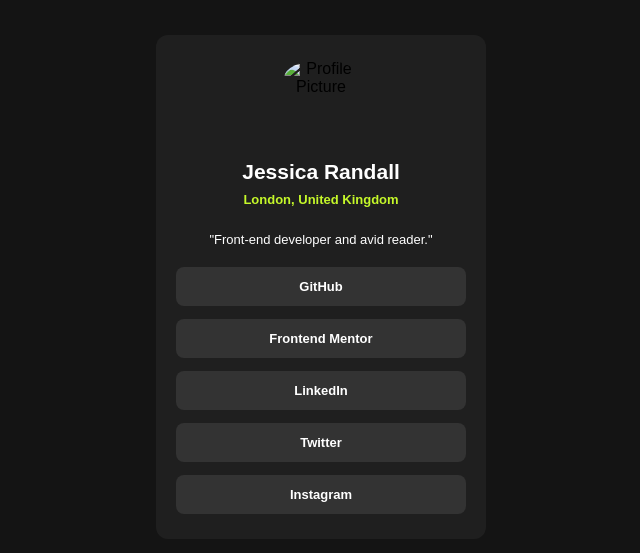
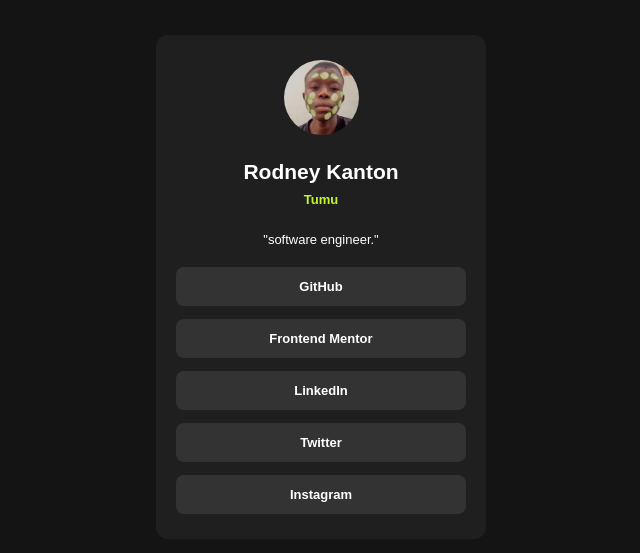
Before and after one commit to kantonrodney952-boop/social-links-profile, a plain HTML site: page index.html in a window 1280 px wide. Shown: the part 113-666 px from the top of the page, without its empty margins (319-959 px from the left). Drawn offline with Linux system fonts and the light colour scheme.

Commit message:
Updated my website design

```diff
--- a/index.html
+++ b/index.html
@@ -15,22 +15,22 @@
 
             <!-- Profile Image -->
             <div class="profile-image">
-                <img src="images/profile.jpg" alt="Profile Picture">
+                <img src="IMG_1746.JPG" alt="Profile Picture">
             </div>
 
             <!-- Profile Information -->
-            <h1>Jessica Randall</h1>
+            <h1>Rodney Kanton</h1>
 
-            <h3>London, United Kingdom</h3>
+            <h3>Tumu</h3>
 
-            <p>"Front-end developer and avid reader."</p>
+            <p>"software engineer."</p>
 
             <!-- Social Links -->
             <div class="social-links">
 
-                <a href="https://github.com/" target="_blank">GitHub</a>
+                <a href="https://github.com/kantonrodney952-boop" target="_blank">GitHub</a>
 
-                <a href="https://www.frontendmentor.io/" target="_blank">Frontend Mentor</a>
+                <a href="https://www.frontendmentor.io/profile/kantonrodney952-boop" target="_blank">Frontend Mentor</a>
 
                 <a href="https://www.linkedin.com/" target="_blank">LinkedIn</a>
 
```
Also changed, not shown: IMG_1746.JPG (added).
